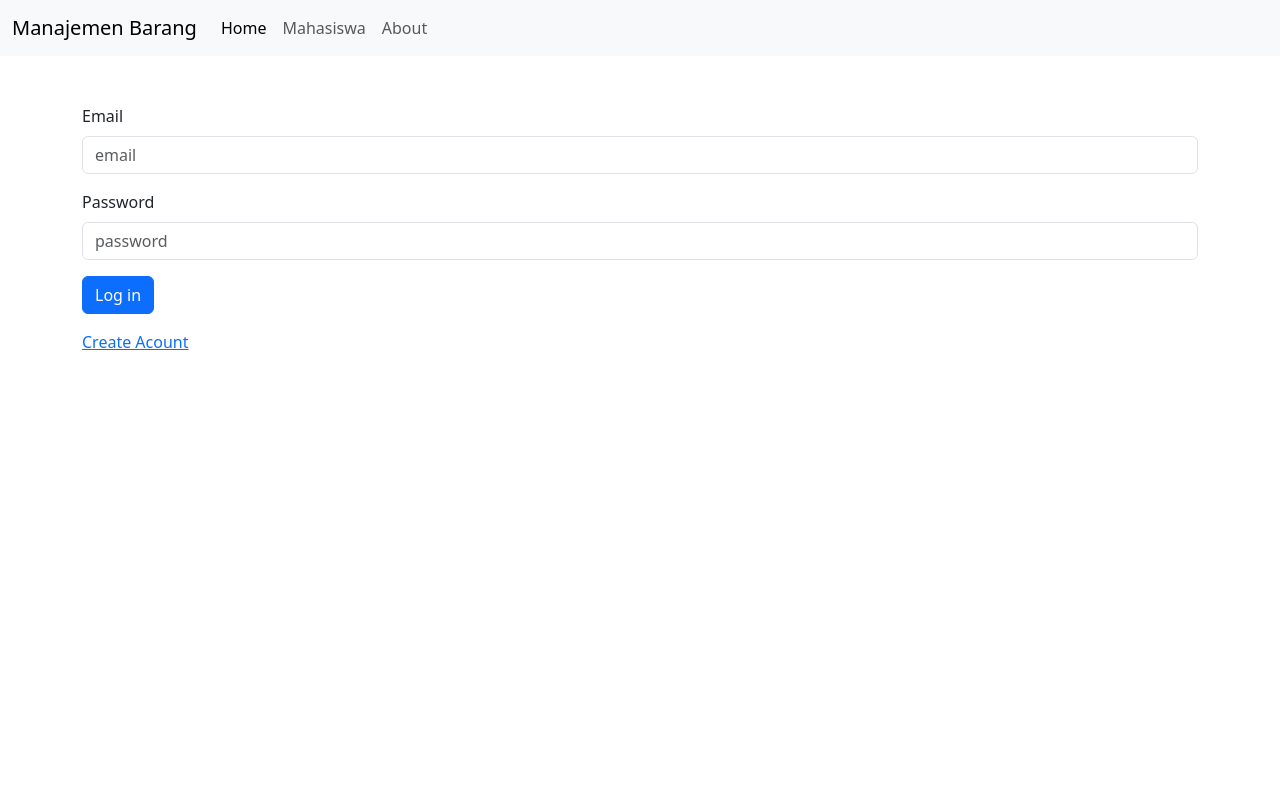
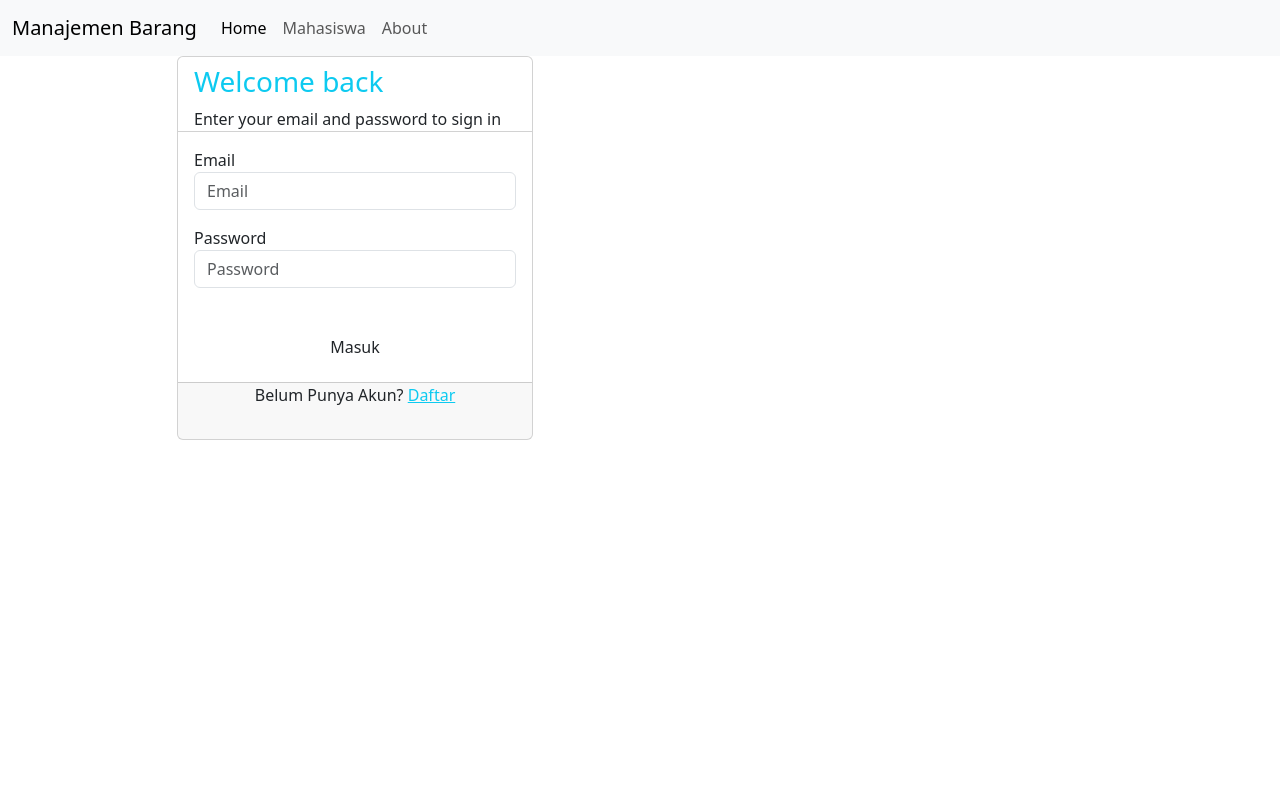
Before and after one commit to ferdianafza/manajemenbarang-tubesipl-, a PHP site: the page made by app/views/staff/login.php in a window 1280 px wide. Run offline with PHP 8.4, Linux system fonts and the light colour scheme; the template is opened without the code that fills it, so the values that code supplies are empty; some libraries are stand-ins or nearby versions; grey boxes are pictures that could not be loaded.

Commit message:
ubah view login staff

```diff
--- a/app/views/staff/login.php
+++ b/app/views/staff/login.php
@@ -1,21 +1,49 @@
-<div class="container mt-5" >
+  <main class="main-content  mt-0">
+    <section>
+      <div class="page-header min-vh-75">
+        <div class="container">
+          <div class="row">
+            <div class="col-xl-4 col-lg-5 col-md-6 d-flex flex-column mx-auto">
+              <div class="card card-plain mt-8">
+                <div class="card-header pb-0 text-left bg-transparent">
                   <div class="row">
 					<div class="col-lg-6">
 					  <?php Flasher::flash();?>
 		            </div>
 	              </div>
-	<form action="<?= BASEURL; ?>/staff/session" method="post">
+                  <h3 class="font-weight-bolder text-info text-gradient">Welcome back</h3>
+                  <p class="mb-0">Enter your email and password to sign in</p>
+                </div>
+                <div class="card-body">
+                  <form role="form" action="<?= BASEURL; ?>/staff/session" method="post">
+                    <label>Email</label>
                     <div class="mb-3">
-		  <label for="email" class="form-label">Email </label>
-		  <input type="email" class="form-control" id="email" name="email" placeholder="email" required="">
+                      <input type="email" class="form-control" placeholder="Email" aria-label="Email" aria-describedby="email-addon" name="email" required="">
                     </div>
+                    <label>Password</label>
                     <div class="mb-3">
-		  <label for="password" class="form-label">Password</label>
-		  <input type="password" class="form-control" id="password" name="password" placeholder="password" required="">
+                      <input type="password" class="form-control" placeholder="Password" aria-label="Password" aria-describedby="password-addon" name="password" required="">
                     </div>
-		<div class="mb-3">
-		  <button class="btn btn-primary" type="submit">Log in</button>
+                    <div class="text-center">
+                      <button type="submit" class="btn bg-gradient-info w-100 mt-4 mb-0">Masuk</button>
                     </div>
                   </form>
-	<a href="<?= BASEURL;?>/staff/new">Create Acount</a>
                 </div>
+                <div class="card-footer text-center pt-0 px-lg-2 px-1">
+                  <p class="mb-4 text-sm mx-auto">
+                    Belum Punya Akun?
+                    <a href="<?= BASEURL;?>/staff/new" class="text-info text-gradient font-weight-bold">Daftar</a>
+                  </p>
+                </div>
+              </div>
+            </div>
+            <div class="col-md-6">
+              <div class="oblique position-absolute top-0 h-100 d-md-block d-none me-n8">
+                <div class="oblique-image bg-cover position-absolute fixed-top ms-auto h-100 z-index-0 ms-n6" style="background-image:url('<?= BASEURL;?>/img/curved6.jpg')"></div>
+              </div>
+            </div>
+          </div>
+        </div>
+      </div>
+    </section>
+ </main>
```
Lines whose indentation alone changed are shown as unchanged.
